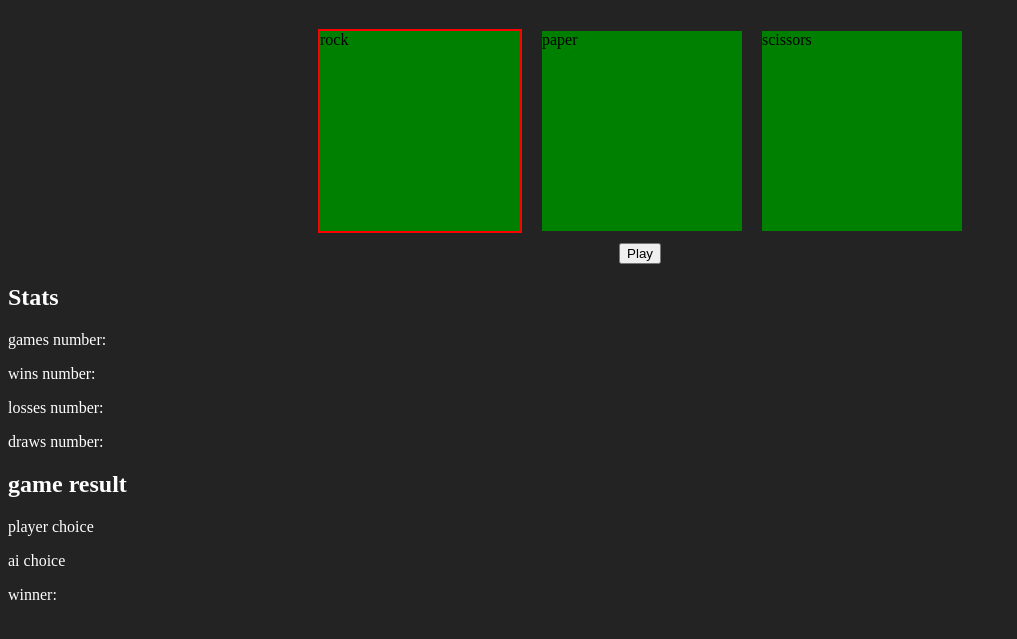
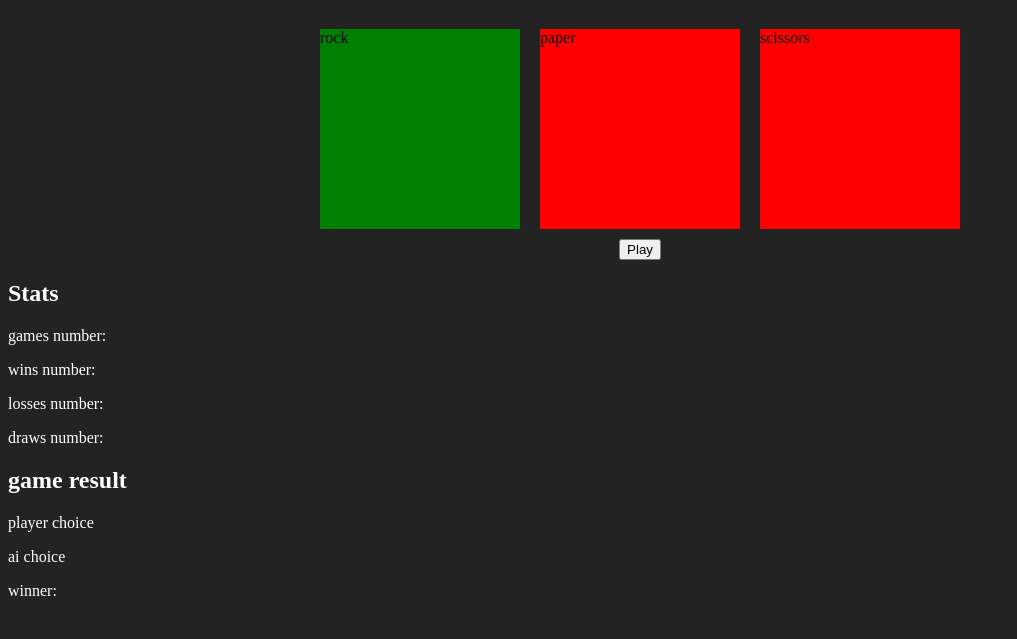
Before and after one commit to WiktorW-pl/Goo-App-2.0, a plain HTML site: page html/psr.html in a window 1280 px wide. Both pictures are taken after a click on the element "rock". Shown: the part 61-700 px from the top of the page, without its empty margins (0-1017 px from the left). Drawn offline with Linux system fonts and the light colour scheme.

Commit message:
Add core gameplay mechanism

```diff
--- a/dist/psr.js
+++ b/dist/psr.js
@@ -1,23 +1,27 @@
 "use strict";
 const option = Array.from([...document.querySelectorAll(".option")]);
 // const [rock, paper, scissors] = option
-let flag = true;
-option.forEach((item, index) => {
-    item.addEventListener('click', () => {
-        option[index].style.border = 'red 2px solid';
-        console.log(flag);
-        // console.log(item, index)
-    });
-});
-const ai = () => {
-    const aiChoice = Math.floor(Math.random() * 3);
-    gameProps.aiPick = aiChoice;
-};
 const gameProps = {
-    playerPick: 0,
-    aiPick: 0,
+    playerPick: '',
+    aiPick: '',
     games: 0,
     wins: 0,
     losses: 0,
     draws: 0,
 };
+const ai = () => {
+    const aiChoice = Math.floor(Math.random() * 3);
+    gameProps.aiPick = option[aiChoice].getAttribute('alt');
+};
+option.forEach((item) => {
+    item.addEventListener('click', () => {
+        ai();
+        for (let picked of option) {
+            picked.style.backgroundColor = 'red';
+        }
+        item.style.backgroundColor = 'green';
+        gameProps.playerPick = item.getAttribute('alt');
+        console.log(gameProps.playerPick);
+        console.log(gameProps.aiPick);
+    });
+});
--- a/html/psr.html
+++ b/html/psr.html
@@ -10,9 +10,9 @@
 <body>
     <h1>Hello world :)</h1>
     <div class="center">
-        <div class="option">rock</div>
-        <div class="option">paper</div>
-        <div class="option">scissors</div>
+        <div class="option" alt="Rock">rock</div>
+        <div class="option" alt="Paper">paper</div>
+        <div class="option" alt="Scissors">scissors</div>
     </div>
     <div class="center"><button>Play</button></div>
     <div class="stats">
--- a/src/psr.ts
+++ b/src/psr.ts
@@ -1,25 +1,33 @@
 const option = Array.from([...document.querySelectorAll(".option")]) as HTMLElement[];
 // const [rock, paper, scissors] = option
-let flag : boolean = true
-    option.forEach((item, index) =>{
-        item.addEventListener('click', ()=>{
-            option[index].style.border = 'red 2px solid';
-            console.log(flag)
-            // console.log(item, index)
-        })
-    })
-
-
-
-const ai = () =>{
-    const aiChoice : number = Math.floor(Math.random() * 3);
-    gameProps.aiPick = aiChoice
-}
-const gameProps = {
-    playerPick: 0,
-    aiPick: 0,
+const gameProps: {
+    playerPick: string | null,
+    aiPick: string | null,
+    games: number,
+    wins: number,
+    losses: number,
+    draws: number,
+} = {
+    playerPick: '',
+    aiPick: '',
     games: 0,
     wins: 0,
     losses: 0,
     draws: 0,
 }
+const ai = () =>{
+    const aiChoice : number = Math.floor(Math.random() * 3);
+    gameProps.aiPick = option[aiChoice].getAttribute('alt')
+}
+    option.forEach((item) =>{
+        item.addEventListener('click', ()=>{
+            ai()
+            for (let picked of option ){
+                picked.style.backgroundColor = 'red'
+            }
+            item.style.backgroundColor = 'green'
+            gameProps.playerPick = item.getAttribute('alt')
+            console.log(gameProps.playerPick)
+            console.log(gameProps.aiPick)
+        })
+    })
--- a/styles/psr.scss
+++ b/styles/psr.scss
@@ -10,7 +10,7 @@ h1, h2, p{
     align-items: center;
 }
 .option{
-    background-color: green;
+    background-color: rgb(16, 83, 170);
     width: 200px;
     height: 200px;
     margin: 10px;
```
Also changed, not shown: styles/psr.css, 1 other file.
